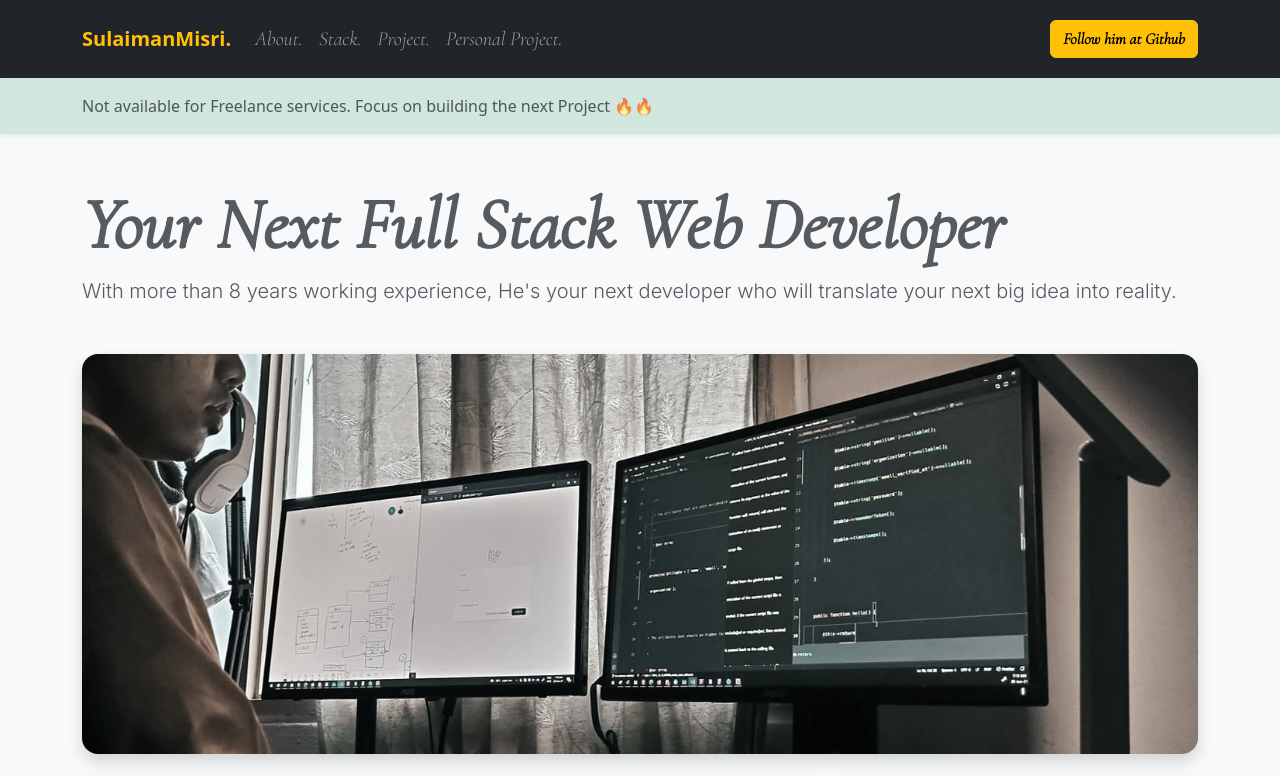
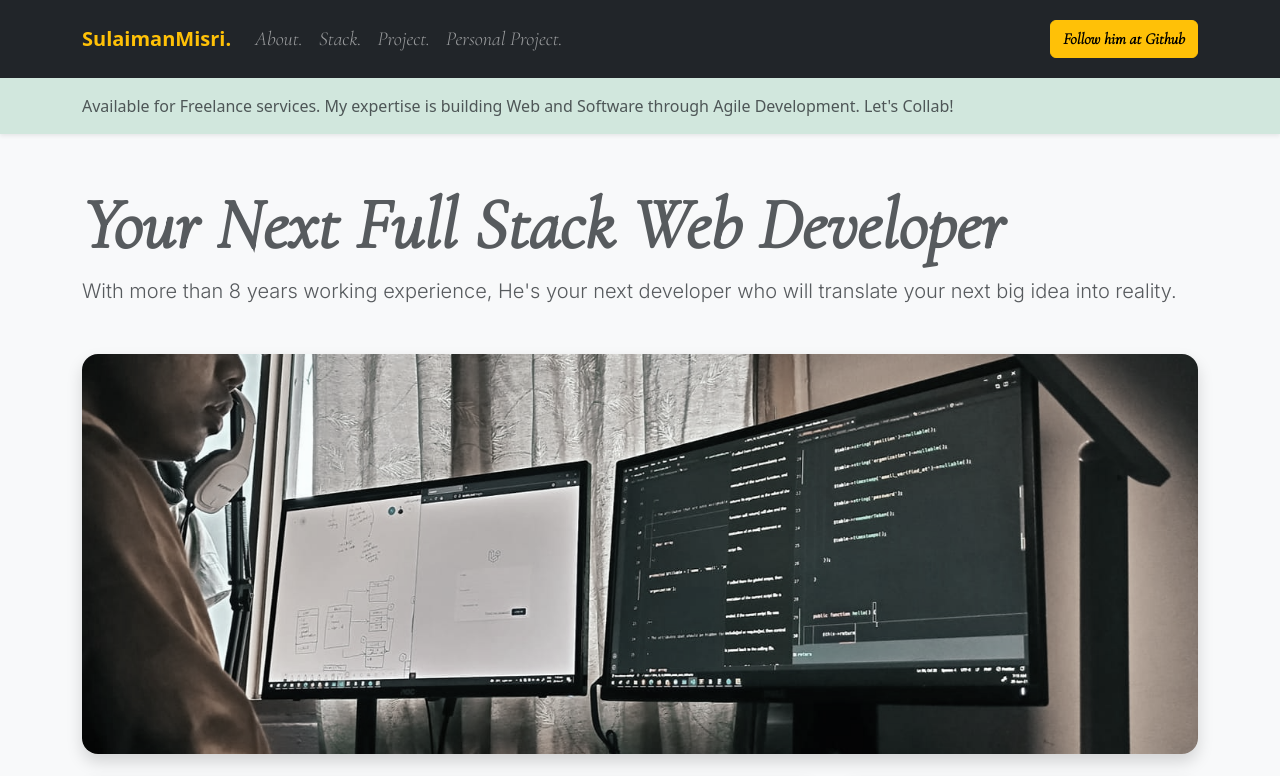
Before and after one commit to msulaimanmisri/sulaiman-profile, a Vue app: page / in a window 1280 px wide. Shown: the top 776 px of the page. Built offline with nearby package versions, Linux system fonts and the light colour scheme.

Commit message:
Update App.vue

```diff
--- a/src/App.vue
+++ b/src/App.vue
@@ -53,7 +53,7 @@
     <div class="navbar navbar-expand-lg bg-success-subtle shadow-sm py-3">
       <div class="container">
         <span class="text-muted">
-              Not available for Freelance services. Focus on building the next Project 🔥🔥
+              Available for Freelance services. My expertise is building Web and Software through Agile Development. Let's Collab!
             </span>
       </div>
     </div>
```
